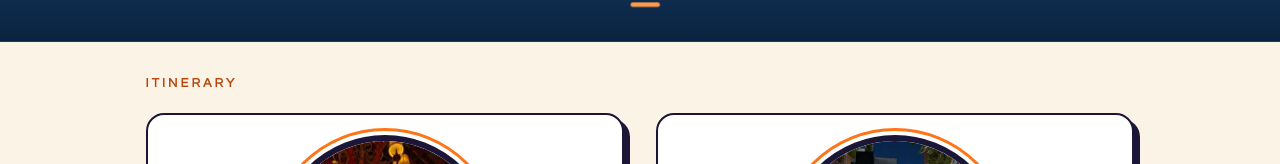
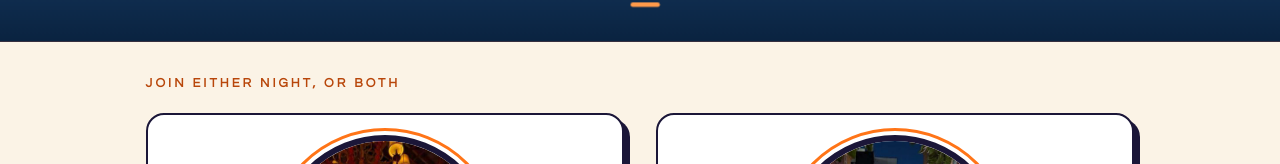
Before and after one commit to themightychris/chris-turns-40, a plain HTML site: page index.html in a window 1280 px wide. Shown: the part 711-875 px from the top of the page. Drawn offline with Linux system fonts and the light colour scheme.

Commit message:
feat: friendlier heading over the two nights
Co-Authored-By: Claude Fable 5.2 <noreply@anthropic.com>
Claude-Session: https://claude.ai/code/session_013bS1t2BaVqa5LWuALz36DG

```diff
--- a/index.html
+++ b/index.html
@@ -113,7 +113,7 @@
   </header>
 
   <main>
-    <h2 class="section-title">Itinerary</h2>
+    <h2 class="section-title">Join either night, or both</h2>
     <ol class="itinerary">
       <li>
         <section class="night" data-night="friday" id="friday" aria-labelledby="fri-h">
```
Also changed, not shown: preview.html (+1 -1 lines).
